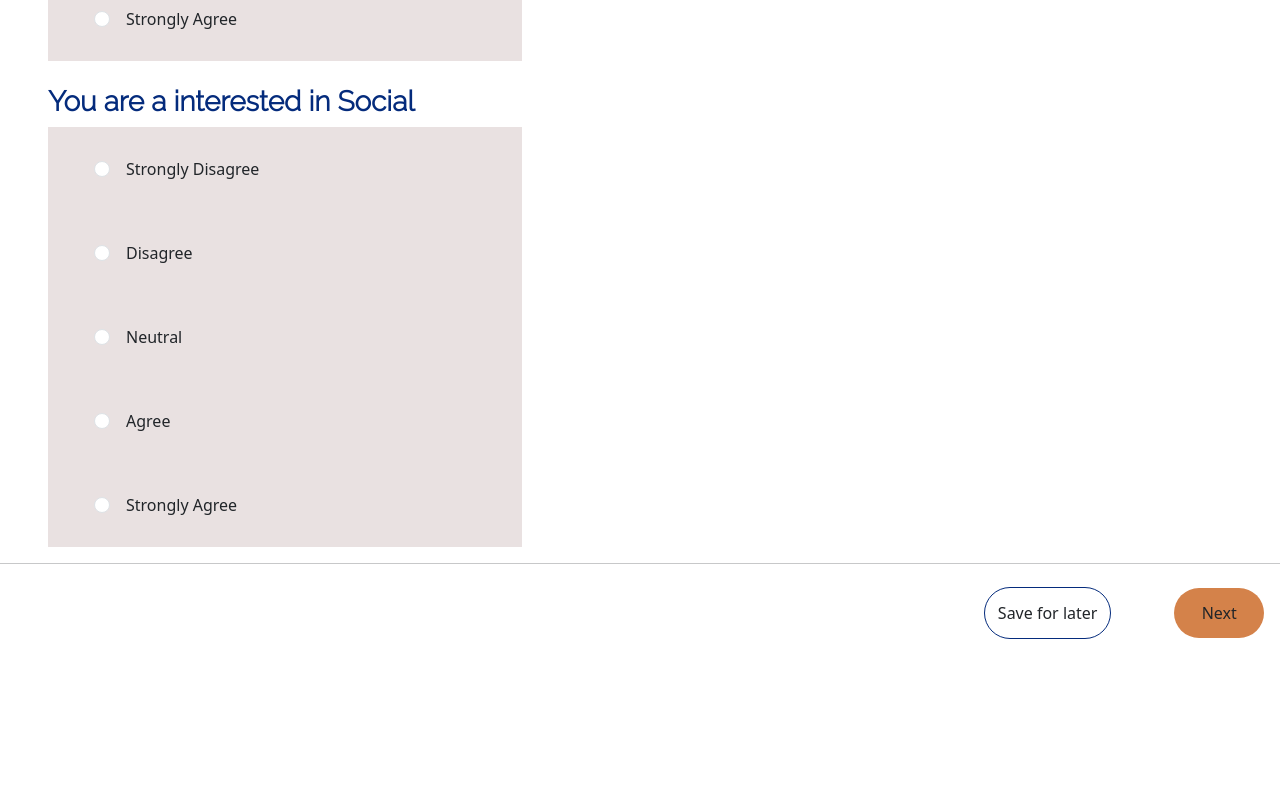
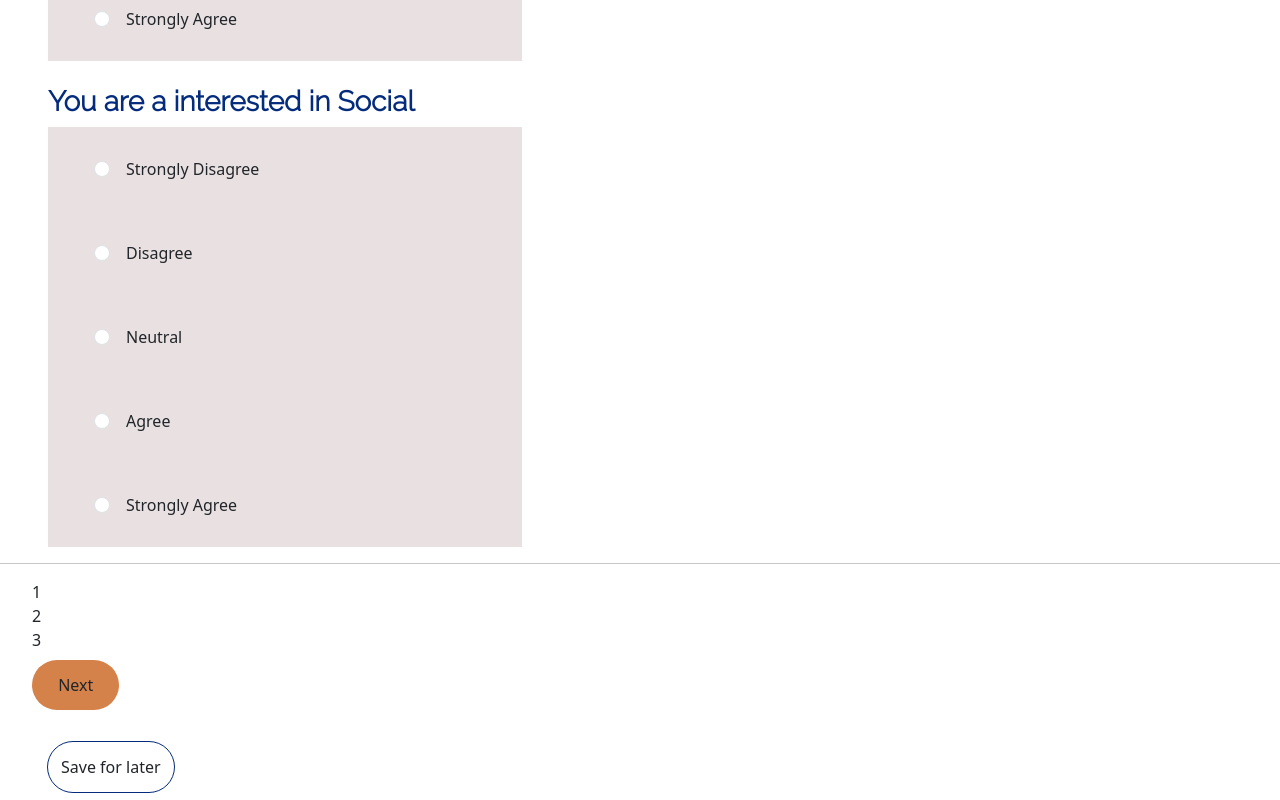
Before and after one commit to dhiksha1234/surveyReactApp, a React (Create React App) app: page /form in a window 1280 px wide. Shown: the part 2361-3161 px from the top of the page. Before the commit the page ends 3007 px from the top, so only its background shows below. Built offline with nearby package versions, Linux system fonts and the light colour scheme.

Commit message:
Pagination was added using react-paginate

```diff
--- a/package.json
+++ b/package.json
@@ -10,6 +10,7 @@
     "react": "^18.2.0",
     "react-bootstrap": "^2.8.0",
     "react-dom": "^18.2.0",
+    "react-paginate": "^8.2.0",
     "react-scripts": "5.0.1",
     "web-vitals": "^2.1.4"
   },
--- a/src/components/Form.jsx
+++ b/src/components/Form.jsx
@@ -1,7 +1,7 @@
 import { Navbar , Image } from 'react-bootstrap';
 import { useState, useEffect } from 'react';
-
-
+import AlertModal from './alertModal';
+import ReactPaginate from 'react-paginate';
 
 const surveyQuestions = [
   {
@@ -65,9 +65,7 @@ const surveyQuestions = [
     "type":"radioButton"
   }
  ]
-
  const questionOptions = ['Strongly Disagree','Disagree','Neutral','Agree','Strongly Agree']
-
 
 
 function Form() {
@@ -75,80 +73,66 @@ function Form() {
   const [ selectedRadioBtn, setSelectedRadioBtn] = useState(0);
   const [ answeredQuestion, setAnsweredQuestion] = useState({});
   const [ firstIndex, setFirstIndex] = useState(0);
-  const [ lastIndex, setLastIndex] = useState(5);
-  const [ backButtonEnable, setBackButtonEnable] = useState(false);
-  const [ question, setQuestion] = useState(surveyQuestions.slice(0,5));
-  const [ reachedEnd, setReachedEnd]= useState(false);
+  const [ allAnsweredPerPage, setAllAnsweredPerPage] = useState(false);
+
   const perPage = 5;
   const totalPageCount = Math.ceil(surveyQuestions.length / perPage);
 
-
   const handleOnChange = (index,question,e) =>{
+    console.log(e.target.value,e.target.name)
     setSelectedRadioBtn(index);
+    console.log(selectedRadioBtn)
     setAnsweredQuestion({...answeredQuestion,
       [e.target.name] : e.target.value})
     }
 
   const handleNextPage = () =>{
-    if(totalPageCount === pageNumber){
-      console.log("end")
-      setReachedEnd(true)
-    }
-    console.log("Next button before setting -- firstIndex",firstIndex,"lastIndex",lastIndex,"pageNumber",pageNumber)
-    setBackButtonEnable(true)
-    setPageNumber(pageNumber+1)
-    setLastIndex(5*pageNumber)
-
-    setFirstIndex(lastIndex)
-    setQuestion(surveyQuestions.slice(firstIndex,lastIndex))
-
-    console.log("Next button after -- firstIndex",firstIndex,"lastIndex",lastIndex,"pageNumber",pageNumber)
-    console.log("question", question);
+     setPageNumber((pageNumber) => pageNumber+1 )
 
   }
 
+  const lastIndex = firstIndex+perPage;
 
-
+  const PreviousBtn = () => {
+    return(
+      <button type="button" className = "btn mt-2 saveLaterBtn mb-2" onClick={()=>{handlePreviousPage()}}> Previous</button>
+    )
+   }
+   const NextBtn = () => {
+    return(
+      <button type="button" className = "btn mt-2 startedBtn mb-2" onClick={()=>{handleNextPage()}}> Next </button>
+     )
+   }
+   const SubmitBtn = () =>{
+    return(
+      <button type="button" className = "btn  mt-2 startedBtn mb-2" > Submit </button>
+    )
+   }
    const handlePreviousPage = () =>{
-    console.log("Previous button after -- firstIndex",firstIndex,"lastIndex",lastIndex,"pageNumber",pageNumber)
-
      setPageNumber(pageNumber-1)
-    setLastIndex(5*pageNumber)
-    setFirstIndex(lastIndex-5)
-    setQuestion(surveyQuestions.slice(firstIndex,lastIndex))
-
-    console.log("Previous button after -- firstIndex",firstIndex,"lastIndex",lastIndex,"pageNumber",pageNumber)
-
   }
 
-  useEffect(()=>{
-    // console.log('Q and A',answeredQuestion);
-    // setQuestion(surveyQuestions.slice(firstIndex,lastIndex))
-    // console.log("firstIndex", firstIndex)
-    // console.log("lastIndex",lastIndex)
-    // console.log("pageNo",pageNumber)
-    // setFirstIndex(lastIndex)
-      // setFirstIndex(lastIndex-5)
-      // setLastIndex(5*pageNumber)
-      // setQuestion(surveyQuestions.slice(firstIndex,lastIndex))
-     // console.log("effect - selectedRadioBtn",selectedRadioBtn);
-   }, [selectedRadioBtn, answeredQuestion,firstIndex,lastIndex,pageNumber])//what to execute, when
+   const changePage = ({selected}) =>{
+    const newFirst = (selected*perPage) %surveyQuestions.length
+    setFirstIndex(newFirst);
+   }
 
     return(
         <>
+            {/* Image */}
             <div className='image-wrapper'>
              <Image src="./group_study.jpg" className=''   width="100%"
               height="400" style={{ objectFit:'cover'}}/>
             </div>
+            {/* Navbar */}
             <Navbar className='d-flex justify-content-between navBar' data-bs-theme="dark">
               <Navbar.Brand >Page {pageNumber} of {totalPageCount}</Navbar.Brand>
               <Navbar.Brand > First Index {firstIndex} Last Index {lastIndex}</Navbar.Brand>
               <Navbar.Brand > {Math.floor(Object.keys(answeredQuestion).length*6.7)}% completed</Navbar.Brand>
              </Navbar>
-
              {/* Mapping the surveyQuestions */}
             <div className='question mt-5 mx-5'>
-              { question.map((question,parentIndex)=>{
+              { surveyQuestions.slice(firstIndex,lastIndex).map((question,parentIndex)=>{
 
                   return (
                     <>
@@ -156,21 +140,25 @@ function Form() {
                     <h3 className='textColor fw-bold mt-4'>{question.surveyQuestion}</h3>
                       {/* Mapping the options */}
                     {
-                 questionOptions.map((option,index) =>{
+                      questionOptions.map((option,index,e) =>{
+
                         return(
                             <div className ='radioBtn' >
                             <input
                             className='form-check-input mx-3'
                             type="radio" name={question.surveyQuestion}
+
                             value={option}
+                            id={`${question.surveyQuestion}_${option}`}
                             onChange={(e)=>{
                               handleOnChange(index,question.surveyQuestion,e)
                               }}
                               />
-                      <label className="form-check-label" htmlFor={option.question}>
+                            <label className="form-check-label" htmlFor={`${question.surveyQuestion}_${option}`}>
                               {option}
                             </label>
                             </div>
+
                             )
                             })
                           }
@@ -178,21 +166,28 @@ function Form() {
                       </>
                       )
                     })}
+            </div>
+            <hr/>
+            <AlertModal allAnsweredPerPage={allAnsweredPerPage} setAllAnsweredPerPage={setAllAnsweredPerPage}/>
+            <div className='pageFooter '>
+            <ReactPaginate
+              previousLabel={pageNumber===1?'':<PreviousBtn/>}
+              nextLabel={totalPageCount === pageNumber ?<SubmitBtn/> : <NextBtn/>}
+              pageCount={totalPageCount}
+              onPageChange={changePage}
+              containerClassName={"paginationBtn"}
+              previousLinkClassName={"pre"}
+              nextLinkClassName={"nextLink"}
+              disabledClassName={"disable"}
+              activeClassName={"paginationActive"}
+            />
+
+
 
               </div>
-
-            <hr/>
-
-            <div className='pageFooter d-flex justify-content-end'>
-              {backButtonEnable && <button type="button" className = "btn mt-2 mx-5 saveLaterBtn mb-2" onClick={()=>{handlePreviousPage()}}> Previous</button>}
-
              <button type="button" className = "btn mt-2 mx-5 saveLaterBtn mb-2 " > Save for later</button>
-              {reachedEnd || <button type="button" className = "btn mt-2 mx-3 startedBtn mb-2" onClick={()=>{handleNextPage()}}> Next </button>}
-              {reachedEnd && <button type="button" className = "btn mt-2 mx-3 startedBtn mb-2" > Submit </button>}
-            </div>
 
          </>
     )
 }
-
 export default Form;
--- a/src/components/WelcomePage.jsx
+++ b/src/components/WelcomePage.jsx
@@ -1,7 +1,7 @@
 import Row from 'react-bootstrap/Row';
 import Col from 'react-bootstrap/Row';
 import { Link } from 'react-router-dom' ;
-import '../styles.css';
+import '../styles/styles.css';
 
 
 function WelcomePage(){
--- /dev/null
+++ b/src/components/alertModal.jsx
@@ -0,0 +1,17 @@
+function AlertModal({allAnsweredPerPage,setAllAnsweredPerPage}) {
+
+    return(
+        <>
+        { allAnsweredPerPage &&
+        <div className="alert alert-danger mx-5 d-flex justify-content-between" role="alert">
+        Please complete all the questions in the form to continue
+        <button type="button" class="btn-close" aria-label="Close" data-dismiss="modal" onClick={()=>{ setAllAnsweredPerPage(false)
+            console.log("ge ge ge ge genius",allAnsweredPerPage) }}></button>
+        </div>
+        }
+        </>
+    )
+
+}
+
+export default AlertModal;
--- a/src/styles.css
+++ b/src/styles/styles.css
@@ -38,3 +38,17 @@
     border-radius: 72px !important;
     outline: 1px solid #042b7c ;
 }
+
+.paginationBtn{
+    list-style: none;
+    /* display:flex;
+    justify-content:end; */
+}
+
+.nextBtn{
+    padding: 12px !important;
+    border-radius: 72px !important;
+    background-color: rgb(212, 130, 74) !important;
+    width: 7%;
+
+}
```
Also changed, not shown: 1 other file (tests, documents, lock files or other folders). Lines whose indentation alone changed are shown as unchanged.
